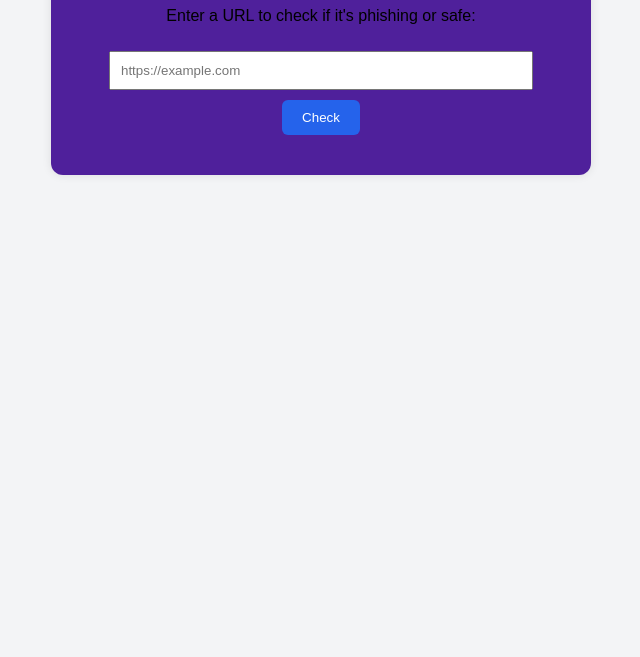
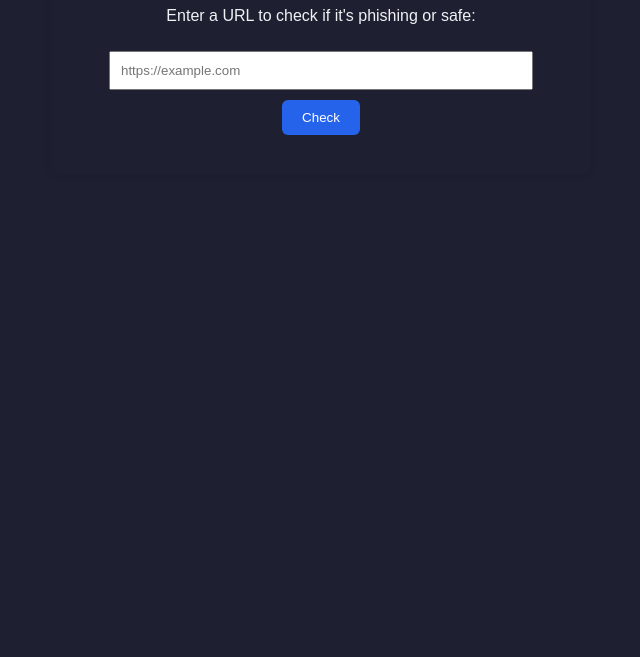
Before and after one commit to Swathiprakash06/phishgurad-frontend, a plain HTML site: page index.html in a window 1280 px wide. Shown: the part 143-800 px from the top of the page, without its empty margins (319-959 px from the left). Drawn offline with Linux system fonts and the light colour scheme.

Commit message:
Update style.css

```diff
--- a/style.css
+++ b/style.css
@@ -1,6 +1,8 @@
 body {
+  color: rgb(239, 242, 245);
   font-family: Arial, sans-serif;
   background-color: #f3f4f6;
+  background:#1e1f30;
   text-align: center;
   margin-top: 50px;
 }
@@ -9,7 +11,7 @@ body {
   max-width: 500px;
   margin: auto;
   padding: 20px;
-  background: rgb(79, 32, 155);
+ /* background-color: #f3f4f6;*/
   border-radius: 12px;
   box-shadow: 0 0 10px rgba(0, 0, 0, 0.1);
 }
```
